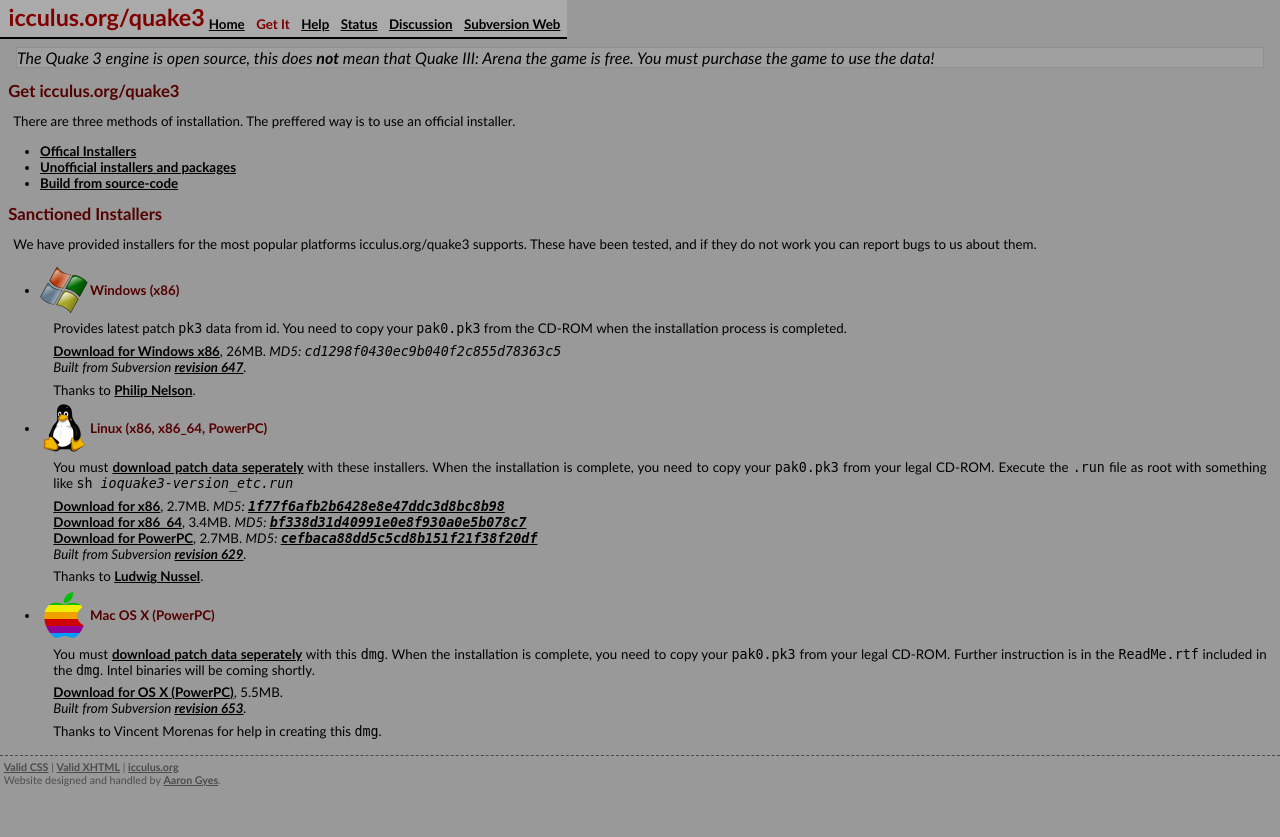
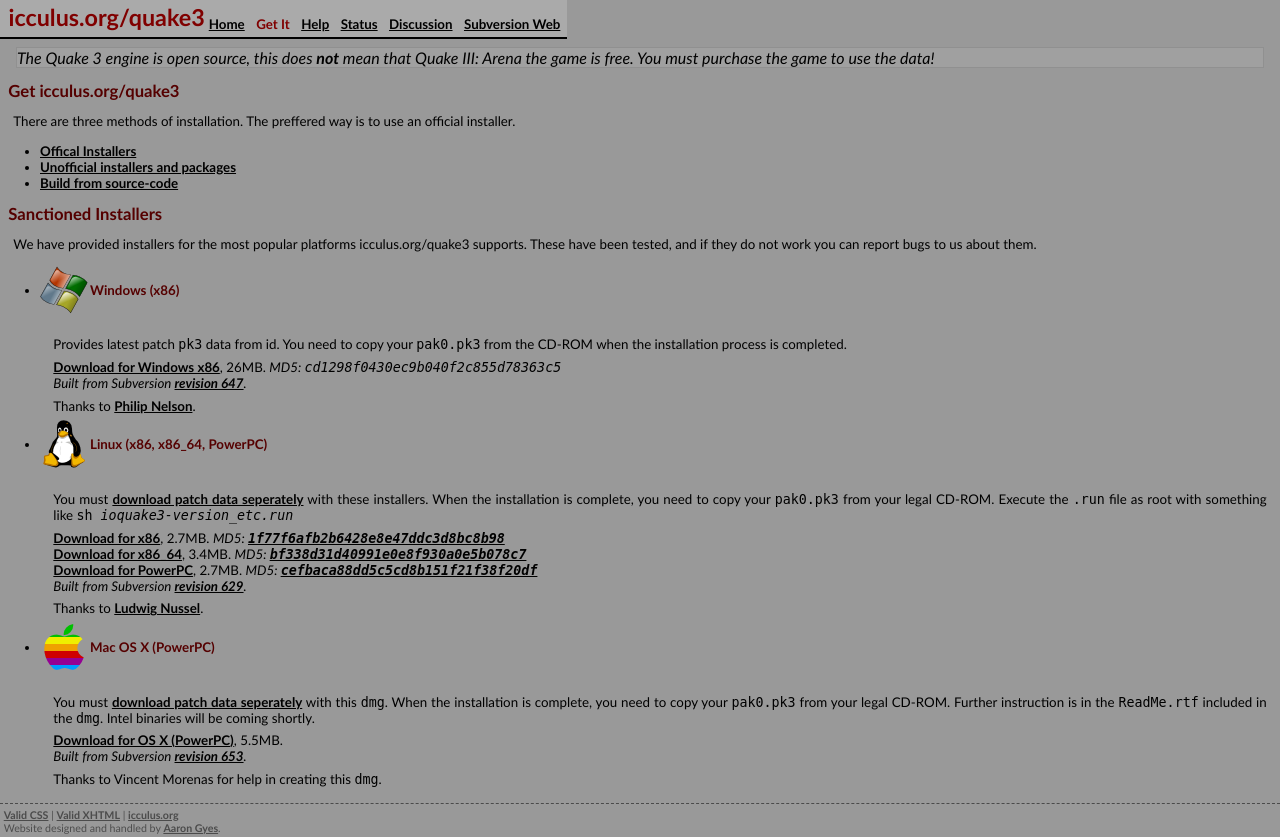
Before and after one commit to ShaneIsley/challengeq3, a PHP site: page /?page=get in a window 1280 px wide. Before the commit the page ends 786 px from the top, so only its background shows below. Run offline with PHP 8.4, Linux system fonts and the light colour scheme; data that the repository does not hold is empty.

Commit message:
Makes stuff render better in IE6 -- the tables will be missing the separators in the cvar list and such because it doesn't support empty-cells. That'll just need to remain because it's not very obvious and I guess it'll look a bit better when everyone is on IE7 in a year.
git-svn-id: https://svn.mode-x.org/cnq3/trunk@657 df7340c0-8d17-0410-b57c-d8c7d96bbbdc

```diff
--- a/web/ioq3.css
+++ b/web/ioq3.css
@@ -95,7 +95,9 @@ img, fieldset {
 table {
 	border: none;
 	border-spacing: 0;
+	border-collapse: collapse;
 	margin-left: 1em;
+	empty-cells: show;
 }
 
 caption {
@@ -161,18 +163,18 @@ acronym, dfn {
 h3.windows, h3.linux, h3.apple {
 	padding-top: 16px;
 	padding-left: 50px;
-	height: 32px;
+	height: 48px;
 	background-repeat: no-repeat;
 }
 
-.windows {
+h3.windows {
 	background-image: url('images/windows.png');
 }
 
-.linux {
+h3.linux {
 	background-image: url('images/linux.png');
 }
 
-.apple {
+h3.apple {
 	background-image: url('images/apple.png');
 }
```
